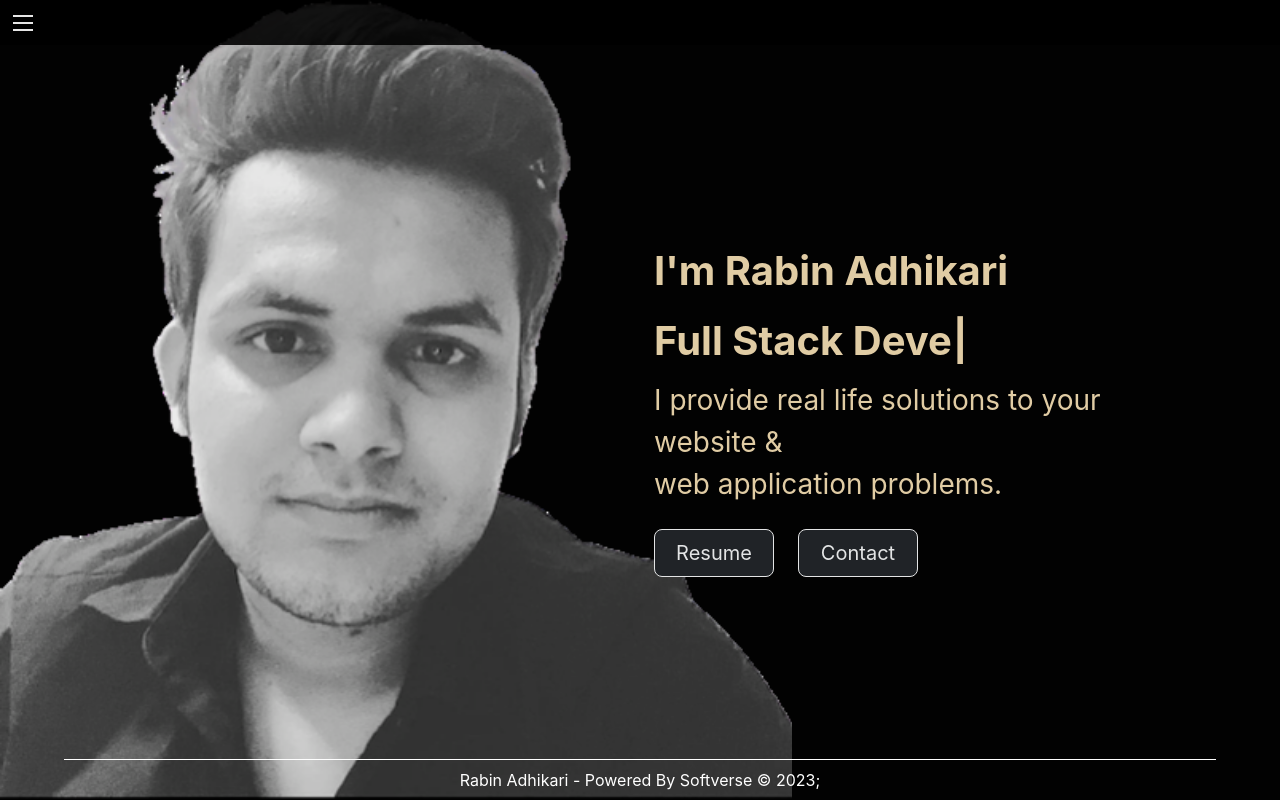
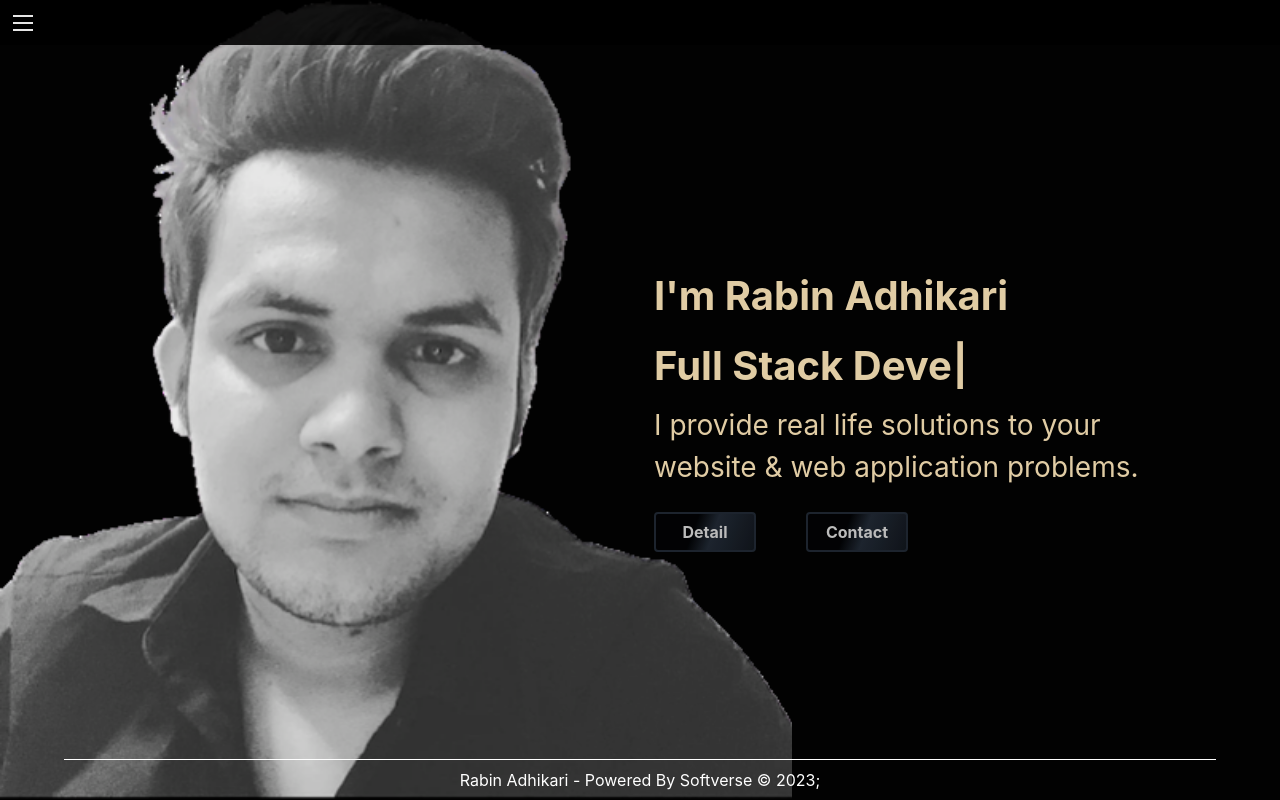
Before and after one commit to softverseAdmin/portfolio-robin, a React (Create React App) app: page / in a window 1280 px wide. Built offline with nearby package versions, Linux system fonts and the light colour scheme.

Commit message:
Merge origin/rabin into main

```diff
--- a/src/assets/css/TopContent.css
+++ b/src/assets/css/TopContent.css
@@ -0,0 +1,14 @@
+/* Define the background-shine animation */
+@keyframes background-shine {
+    from {
+      background-position: 0 0;
+    }
+    to {
+      background-position: -200% 0;
+    }
+  }
+
+  /* Apply the animation to an element with a class */
+  .background-shine-animation {
+    animation: background-shine 2s linear infinite;
+  }
--- /dev/null
+++ b/src/components/top/ButtonBackgroundShine.jsx
@@ -0,0 +1,66 @@
+import React, { useState } from "react";
+import ModalComponent from "./ModalComponent"; // Import your modal component here
+
+const ButtonBackgroundShine = () => {
+  const [isModalOpen, setIsModalOpen] = useState(false);
+
+  const buttonStyle1 = {
+    background: "linear-gradient(110deg, #000103 45%, #1e2631 55%, #000103)",
+    backgroundSize: "200% 100%",
+    animation: "background-shine 2s linear infinite",
+    display: "inline-flex",
+    alignItems: "center",
+    justifyContent: "center",
+    borderRadius: "4px",
+    border: "2px solid #1e2631",
+    color: "#ccc",
+    fontWeight: "bold",
+    transition: "color 0.2s ease",
+    outline: "none",
+    cursor: "pointer",
+    marginRight: "10px",
+  };
+
+  const buttonStyle2 = {
+    background: "linear-gradient(110deg, #000103 45%, #1e2631 55%, #000103)",
+    backgroundSize: "200% 100%",
+    marginLeft: "40px",
+    animation: "background-shine 2s linear infinite",
+    display: "inline-flex",
+    alignItems: "center",
+    justifyContent: "center",
+    borderRadius: "4px",
+    border: "2px solid #1e2631",
+    color: "#ccc",
+    fontWeight: "bold",
+    transition: "color 0.2s ease",
+    outline: "none",
+    cursor: "pointer",
+    marginRight: "10px",
+  };
+
+
+  const openModal = () => {
+    setIsModalOpen(true);
+  };
+
+  const closeModal = () => {
+    setIsModalOpen(false);
+  };
+
+  return (
+    <div className="d-flex w-100">
+      <button type="button" className="form-control btn w-25" style={buttonStyle1} onClick={openModal}>
+        Detail
+      </button>
+      <button type="button" className="form-control btn w-25" style={buttonStyle2} onClick={openModal}>
+        Contact
+      </button>
+
+      {/* Render the modal if isModalOpen is true */}
+      {isModalOpen && <ModalComponent closeModal={closeModal} />}
+    </div>
+  );
+};
+
+export default ButtonBackgroundShine;
--- /dev/null
+++ b/src/components/top/ModalComponent.jsx
@@ -0,0 +1,15 @@
+import React from "react";
+
+const ModalComponent = ({ closeModal }) => {
+  return (
+    <div className="modal-overlay">
+      <div className="modal">
+        <h2>Modal Title</h2>
+        <p>Modal content goes here.</p>
+        <button onClick={closeModal}>Close</button>
+      </div>
+    </div>
+  );
+};
+
+export default ModalComponent;
--- a/src/components/top/TopContent.jsx
+++ b/src/components/top/TopContent.jsx
@@ -3,6 +3,7 @@ import Typewriter from "typewriter-effect";
 import "../../assets/css/TopContent.css";
 import rbn from "../../assets/videos/rbn.png";
 import { motion } from "framer-motion";
+import ButtonBackgroundShine from './ButtonBackgroundShine';
 
 const TopContent = () => {
   return (
@@ -37,23 +38,12 @@ const TopContent = () => {
               />
             </div>
             <p className="fs-3 py-2 fst-normal text-start">
-              I provide real life solutions to your <br /> website & <br /> web
+              I provide real life solutions to your <br /> website & web
               application problems.
             </p>
 
             <div className="d-flex gap-4 w-75 justify-content-start">
-              <button
-                className="btn btn-dark btn-lg btn-outline-light"
-                style={{ width: "120px" }}
-              >
-                Resume
-              </button>
-              <button
-                className="btn btn-dark btn-lg btn-outline-light"
-                style={{ width: "120px" }}
-              >
-                Contact
-              </button>
+              <ButtonBackgroundShine className="background-shine-animation" />
             </div>
           </div>
         </div>
```
